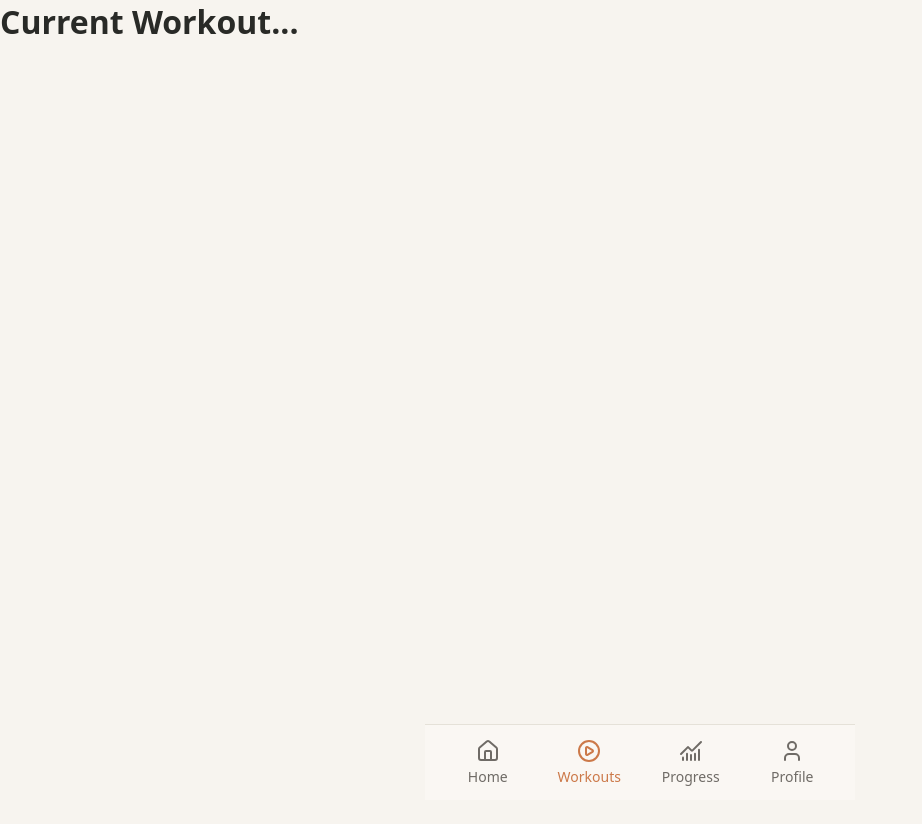
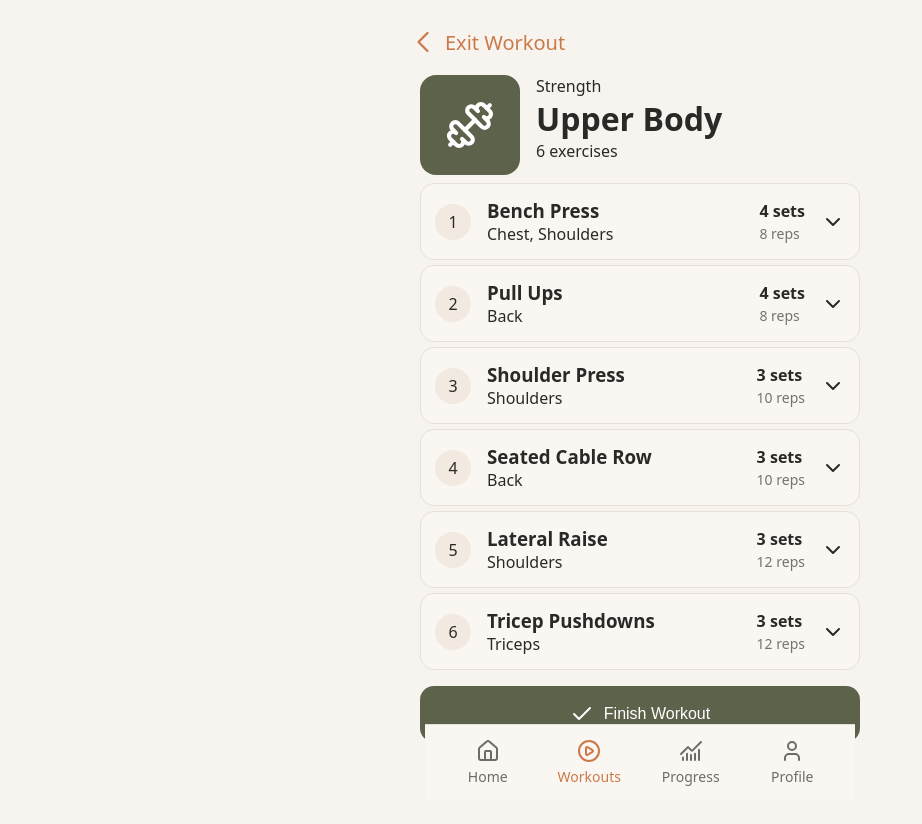
Before and after one commit to almaraz-05/vidafit, a React (Vite) app: page /workouts/1/start in a window 1280 px wide. Shown: the top 824 px of the page, without its empty margins (0-922 px from the left). Before the commit the page ends 800 px from the top, so only its background shows below. Built offline with nearby package versions, Linux system fonts and the light colour scheme.

Commit message:
create active workout component

```diff
--- /dev/null
+++ b/src/components/ActiveWorkout.css
@@ -0,0 +1,43 @@
+.back-to-workout-details {
+    display: flex;
+    align-items: center;
+    gap: 4px;
+    color: var(--color-accent);
+    text-decoration: none;
+    font-size: 20px;
+    font-weight: 500;
+    margin-bottom: 15px;
+    margin-left: -15px;
+}
+
+.active-workout-details {
+    padding: 24px 20px 120px;
+    max-width: 480px;
+    margin: 0 auto;
+}
+
+.active-workout-details-header {
+    display: flex;
+    justify-content: left;
+    gap: 16px;
+}
+
+
+
+.finish-workout-button {
+    background-color: var(--color-primary);
+    color: white;
+    width: 100%;
+    margin-top: 16px;
+    padding: 16px;
+    border-radius: 14px;
+    border: none;
+
+    display: flex;
+    justify-content: center;
+    align-items: center;
+    gap: 10px;
+
+    font-size: 16px;
+    font-weight: 500;
+}
--- a/src/components/ActiveWorkout.jsx
+++ b/src/components/ActiveWorkout.jsx
@@ -1,7 +1,91 @@
+import { useParams, Link } from "react-router-dom";
+import workouts from "../data/workouts";
+import "./ActiveWorkout.css";
+import { Dumbbell, ChevronLeft, ChevronDown, ChevronUp, Check } from "lucide-react";
 
 function ActiveWorkout() {
+
+    const { workoutId } = useParams();
+    const workout = workouts.find((workout) => workout.id === Number(workoutId));
+    const WorkoutIcon = workout.icon;
+
+    if (!workout) {
+        return <h1>Workout not found</h1>
+    }
     return (
-        <h1>Current Workout...</h1>
+        <main className="active-workout-details">
+
+            <Link to={`/workouts/${workoutId}`} className="back-to-workout-details">
+                <ChevronLeft size={36} strokeWidth={1.5} />
+                Exit Workout
+            </Link>
+
+            <div className="active-workout-details-header">
+                <div className="workout-details-header-icon">
+                    <WorkoutIcon size={50}/>
+                </div>
+
+                <div className="workout-details-header-content">
+                    <p>{workout.type}</p>
+                    <h1>{workout.name}</h1>
+                    <p>{workout.exerciseList.length} exercises </p>
+                </div>
+            </div>
+
+
+
+            <section className="workout-details-exercises">
+                <div className="workout-details-exercises-list">
+
+                    {workout.exerciseList.map((exercise) => (
+                        <button className="workout-details-exercise-card" key={exercise.id}>
+                            <div className="exercise-card-number">
+                                {exercise.id}
+                            </div>
+                            <div className="exercise-card-info">
+                                <h3>{exercise.name}</h3>
+                                <p>{exercise.muscleGroup}</p>
+                            </div>
+
+                            {workout.type === "Strength" && (
+                                <div className="exercise-card-sets">
+                                    <p>{exercise.sets} sets </p>
+                                    <span>{exercise.reps} reps</span>
+                                </div>
+                            )}
+
+                            {workout.type === "Cardio" && (
+                                <div className="exercise-card-sets">
+                                    <p>{exercise.duration}</p>
+                                    <span>duration</span>
+                                </div>
+
+                            )}
+
+                            <ChevronDown className="exercise-card-chevron" />
+                        </button>
+                    ))}
+
+                </div>
+
+                <button className="finish-workout-button" >
+                    <Check className="finsih-workout-check" />
+                    Finish Workout
+                </button>
+
+
+            </section>
+
+
+
+        </main>
+
+
+
+
+
+
+
     );
 }
 
--- a/src/components/WorkoutDetails.css
+++ b/src/components/WorkoutDetails.css
@@ -12,7 +12,8 @@
     text-decoration: none;
     font-size: 20px;
     font-weight: 500;
-    margin-bottom: 28px;
+    margin-bottom: 15px;
+    margin-left: -15px;
 }
 
 .workout-details-header-icon {
@@ -83,6 +84,11 @@
     border: 1px solid var(--color-border);
     border-radius: 14px;
 
+    color: inherit;
+    font: inherit;
+    text-align: left;
+    cursor: pointer;
+
 }
 
 .exercise-card-number {
@@ -106,8 +112,13 @@
     margin-top: 8px;
 }
 
-.exercise-card-chevron {
-    margin-left: auto;
+.exercise-card-sets p {
+    font-weight: 600;
+    margin: 0;
+}
+.exercise-card-sets span {
+    font-size: 14px;
+    color: var(--color-text-muted)
 }
 
 .start-workout-button {
--- a/src/components/WorkoutDetails.jsx
+++ b/src/components/WorkoutDetails.jsx
@@ -86,8 +86,8 @@ function WorkoutDetails() {
 
                             {workout.type === "Strength" && (
                                 <div className="exercise-card-sets">
-                                    <p>{exercise.sets} x {exercise.reps}</p>
-                                    <span>sets x reps</span>
+                                    <p>{exercise.sets} sets </p>
+                                    <span>{exercise.reps} reps</span>
                                 </div>
                             )}
 
@@ -99,7 +99,6 @@ function WorkoutDetails() {
 
                             )}
 
-                            <ChevronRight className="exercise-card-chevron" />
                         </div>
                     ))}
 
```
